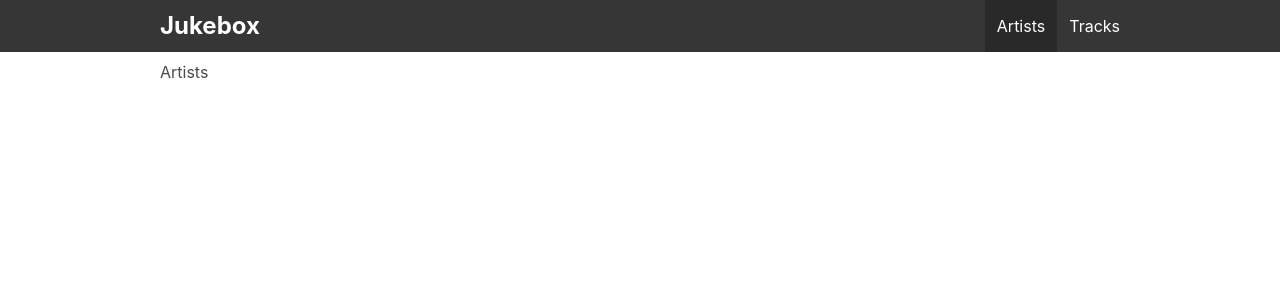
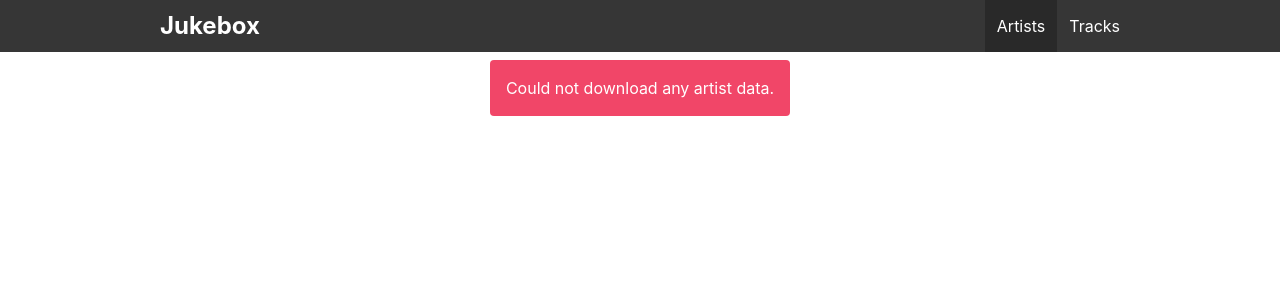
Before and after one commit to MihkelPajunen/jukebox, a Vue app: page /artists in a window 1280 px wide. Shown: the top 300 px of the page. Built offline with nearby package versions, Linux system fonts and the light colour scheme; no server answers.

Commit message:
added: notifications to ArtistsView

```diff
--- a/src/store/storeArtists.ts
+++ b/src/store/storeArtists.ts
@@ -9,6 +9,11 @@ export const useStoreArtists = defineStore('storeArtists', {
       artists: [] as Artist[]
     };
   },
+  getters: {
+    isEmpty(state) {
+      return state.artists.length < 1;
+    }
+  },
   actions: {
     async downloadArtists() {
       try {
@@ -16,8 +21,8 @@ export const useStoreArtists = defineStore('storeArtists', {
           `${import.meta.env.VITE_APP_API}/artists`
         );
         this.artists = response.data.artists;
-      } catch (error) {
-        console.log(error);
+      } catch {
+        throw 'Could not download any artist data.';
       }
     }
   }
--- a/src/views/ArtistsView.vue
+++ b/src/views/ArtistsView.vue
@@ -1,7 +1,16 @@
 <template>
   <div class="artists">
     <AppLoader v-if="isLoading" />
-    <p v-else>Artists</p>
+    <div v-else class="columns is-centered">
+      <div v-if="storeArtists.isEmpty" class="column is-narrow">
+        <div :class="['notification has-text-centered', notification.type, 'p-4']">
+          {{ notification.message }}
+        </div>
+      </div>
+      <div v-else class="column is-narrow">
+        <p>Artists</p>
+      </div>
+    </div>
   </div>
 </template>
 
@@ -13,10 +22,21 @@ import AppLoader from '@/components/AppLoader.vue';
 
 const isLoading = ref(true);
 
+const notification = ref({
+  type: 'is-warning',
+  message: 'There is no artist data to be found.'
+});
+
 const storeArtists = useStoreArtists();
 
 onMounted(async () => {
-  await storeArtists.downloadArtists();
+  try {
+    await storeArtists.downloadArtists();
+  } catch (error) {
+    notification.value.type = 'is-danger';
+    notification.value.message = String(error);
+  }
+
   isLoading.value = false;
 });
 </script>
```
